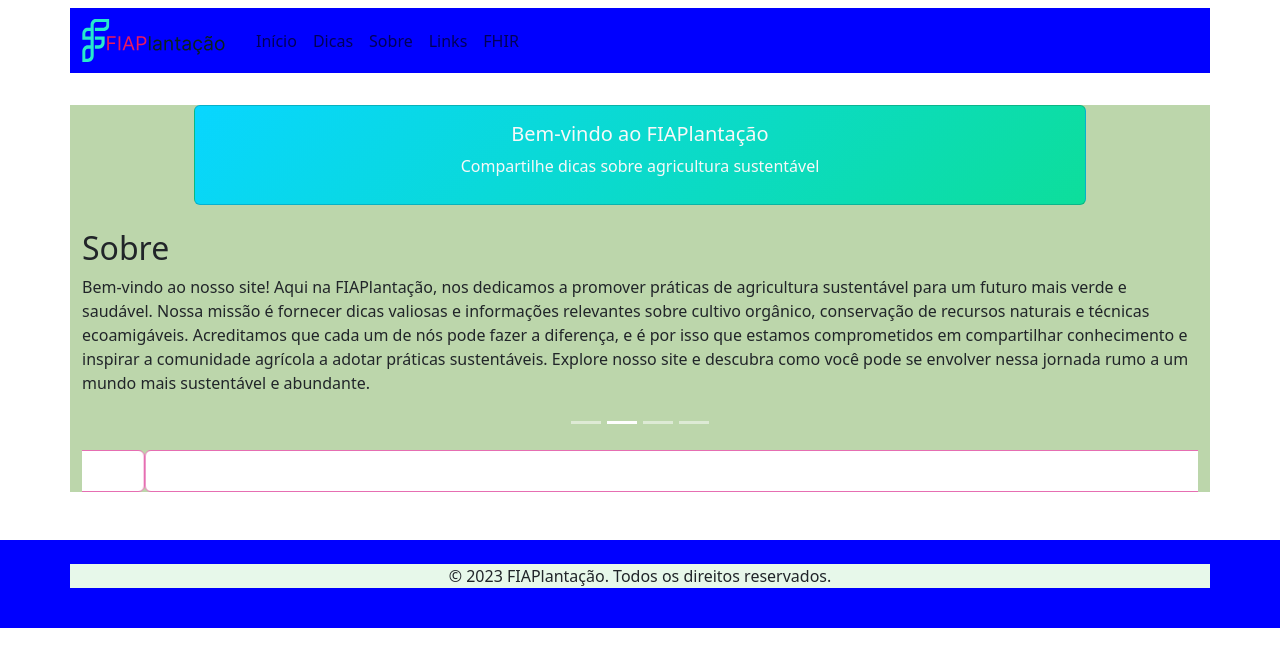
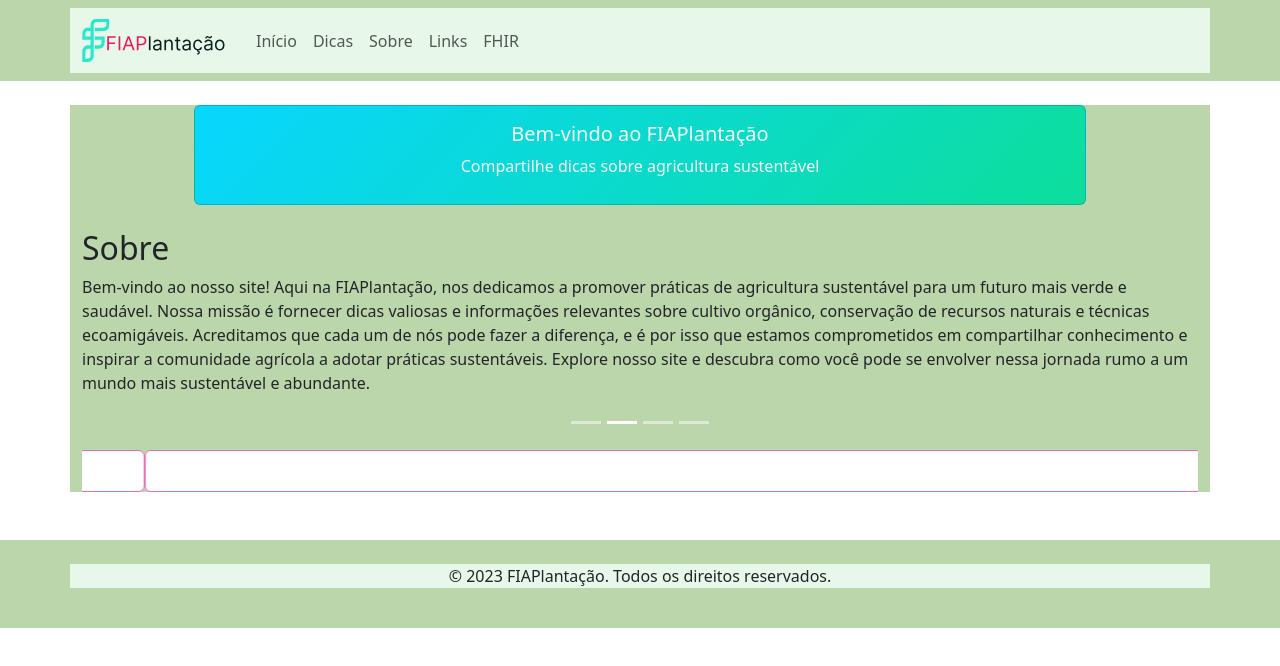
Before and after one commit to HMpina/fiap-gs2023-frontend, a React (Create React App) app: page / in a window 1280 px wide. Shown: the top 666 px of the page. Built offline with nearby package versions, Linux system fonts and the light colour scheme; no server answers.

Commit message:
ajustando cores7

```diff
--- a/src/components/Header/index.css
+++ b/src/components/Header/index.css
@@ -4,5 +4,5 @@
 }
 
 .bg-green1{
-    background-color: blue;
+    background-color: #BCD6AB;
 }
--- a/src/components/Header/index.tsx
+++ b/src/components/Header/index.tsx
@@ -6,8 +6,8 @@ import "./index.css";
 
 const Header: React.FC = () => {
     return(
-        <Navbar expand="lg">
-        <Container className='bg-green1'>
+        <Navbar className='bg-green1' expand="lg">
+        <Container>
             <Navbar.Brand as={Link} to="/">
                 <img src={logo} alt="Logo com um formato do contorno de um ramo com folhas e o texto FIAPlantação" className="logo-img" />
             </Navbar.Brand>
```
